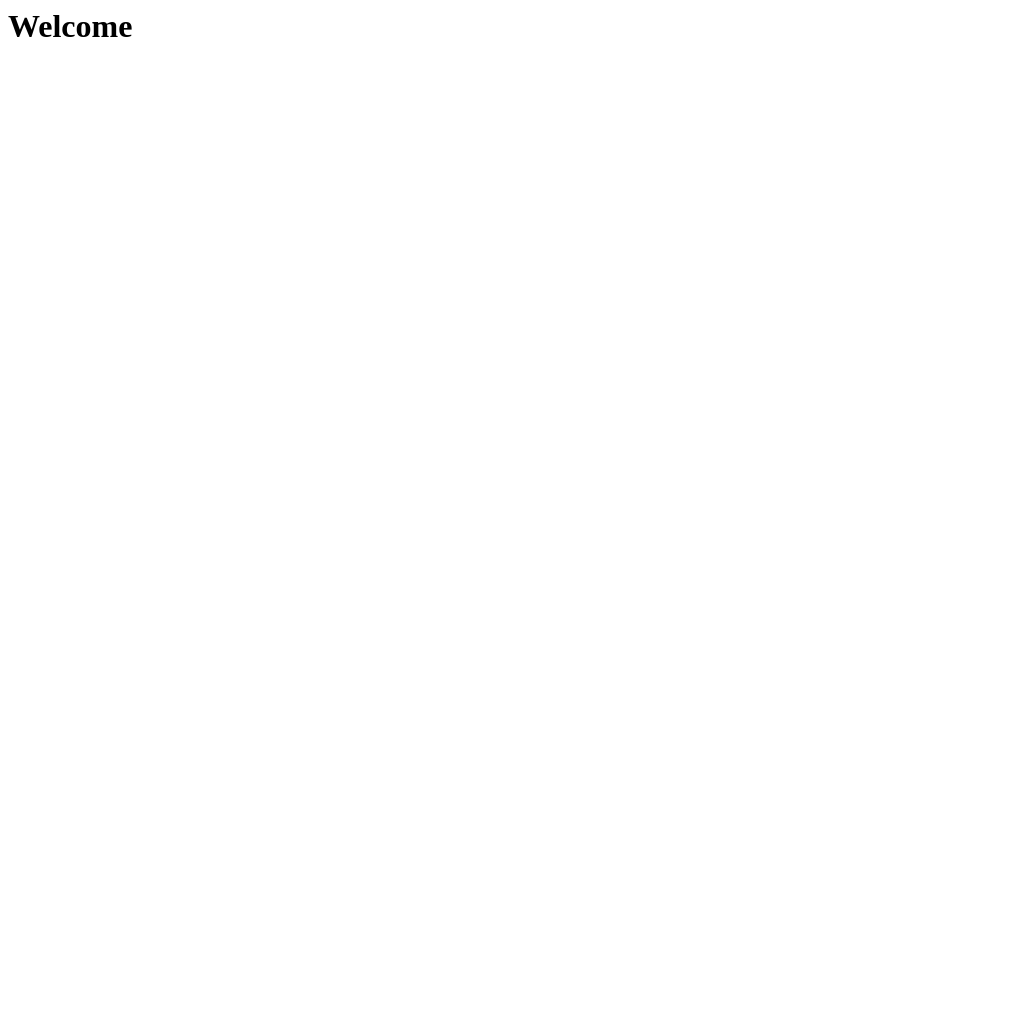
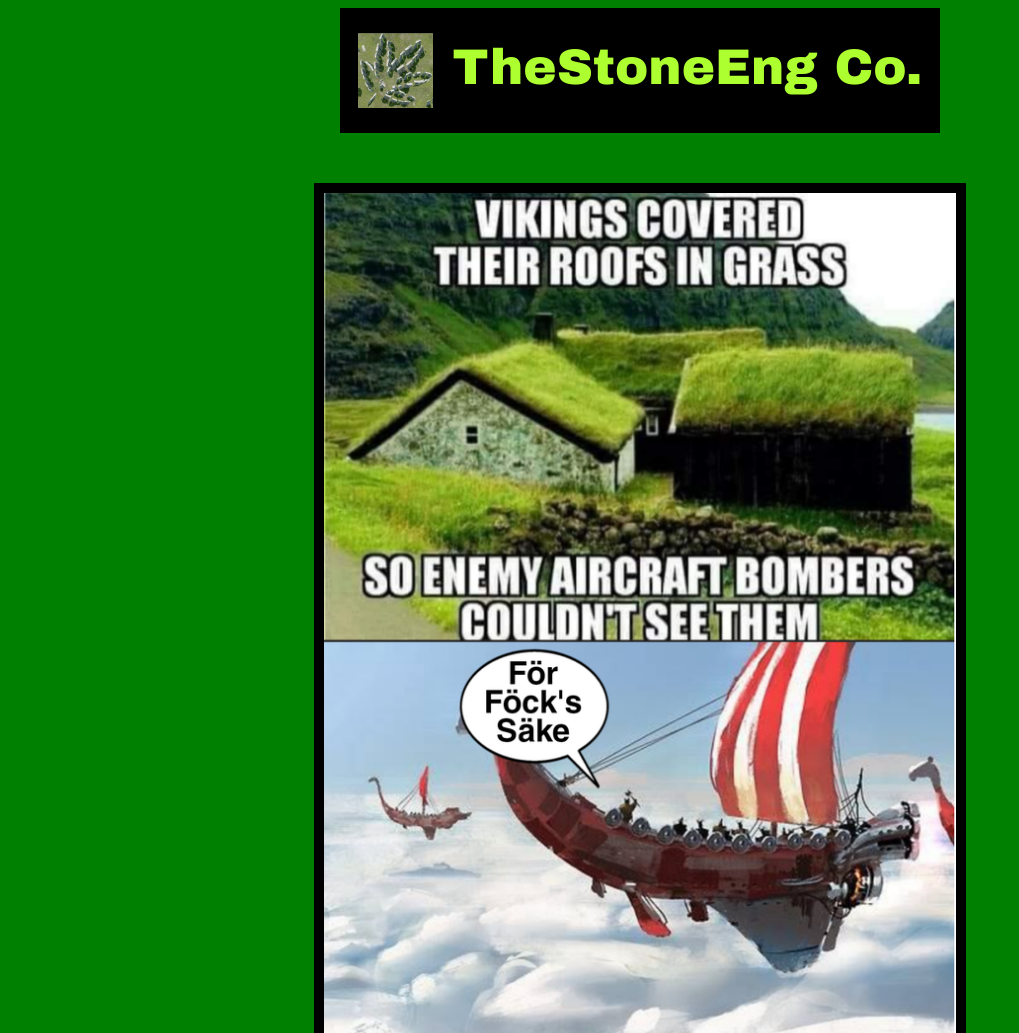
Before and after one commit to MegaMeyta/Website, a plain HTML site: page index.html in a window 1280 px wide. Shown: the top 1033 px of the page, without its empty margins (0-1019 px from the left). Before the commit the page ends 800 px from the top, so only its background shows below. Drawn offline with Linux system fonts and the light colour scheme.

Commit message:
Made it the meme website

```diff
--- a/index.html
+++ b/index.html
@@ -1,3 +1,20 @@
-<body>
-  <h1>Welcome</h1>
-</body>
+<!DOCTYPE html>
+<html>
+  <head>
+    <meta charset="utf-8">
+    <meta name="viewport" content="width=device-width">
+    <title>Memes</title>
+    <link href="style.css" rel="stylesheet" type="text/css" />
+  </head>
+  <body>
+    <script src="script.js"></script>
+    <div id="main">
+      <img src="stoneeng.jpg" style="width: 75px; height: 75px; vertical-align: middle; margin-right: 20px;">TheStoneEng Co.
+    </div>
+    <img src="meme.jpg" id="meme">
+    <img src="meme2.jpg" id="meme">
+    <img src="frog.jpg" id="meme">
+    <img src="meme3.jpg" id="meme">
+    <img src="meme4.jpg" id="meme">
+  </body>
+</html>
--- /dev/null
+++ b/style.css
@@ -0,0 +1,25 @@
+body{
+  background: green;
+}
+
+#main{
+  margin: auto;
+  font-family: "Arial Black", Gadget, sans-serif;
+  font-size: 50px;
+  color: greenyellow;
+  background: black;
+  width: 600px;
+  height: 125px;
+  text-align: center;
+  line-height: 120px;
+  margin-bottom: 50px;
+}
+
+#meme{
+  display: block;
+  margin-left: auto;
+  margin-right: auto;
+  width: 50%;
+  margin-bottom: 50px;
+  border: 10px solid black;
+}
```
Also changed, not shown: frog.jpg (added), meme.jpg (added), meme2.jpg (added), meme3.jpg (added), meme4.jpg (added), script.js (added), stoneeng.jpg (added).
